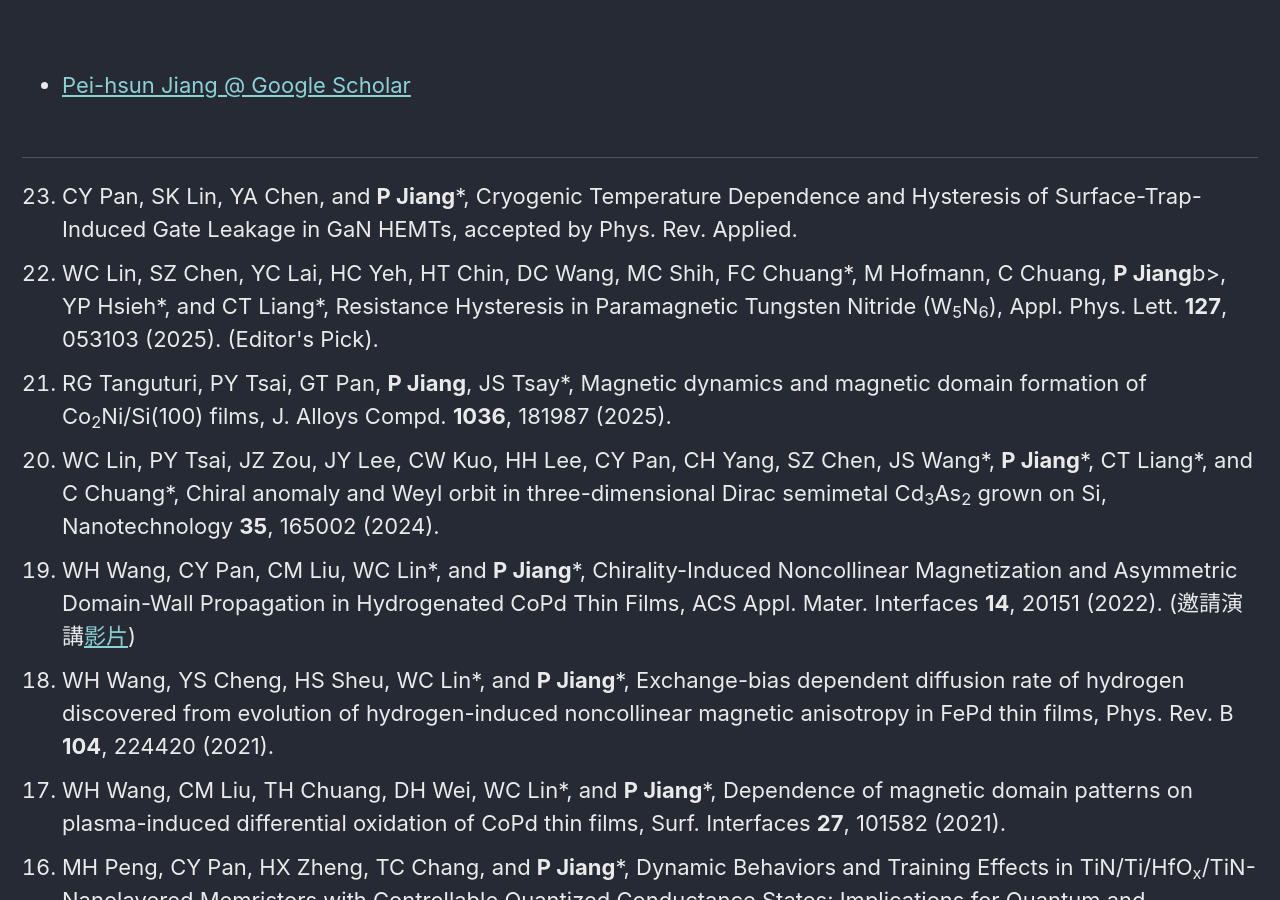
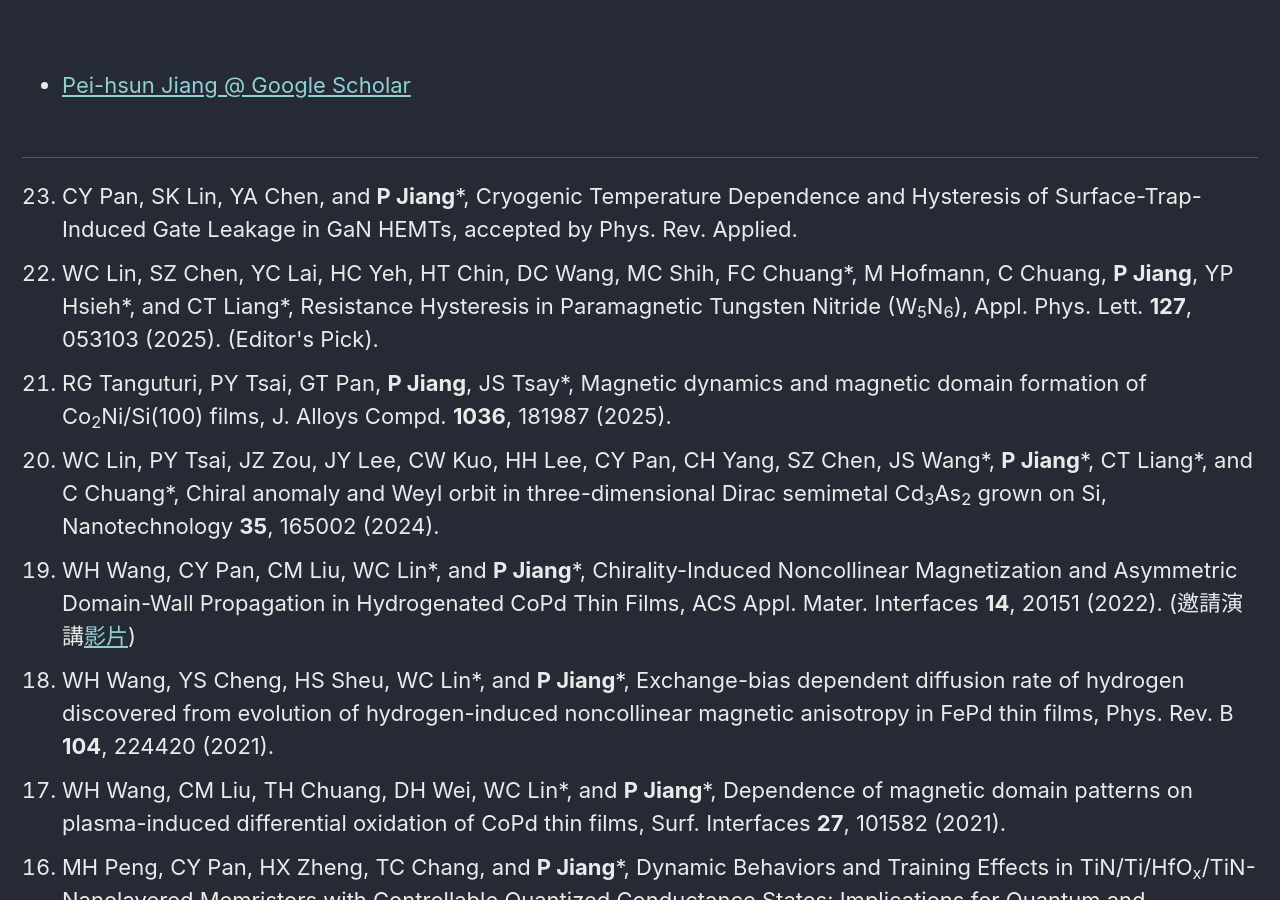
Before and after one commit to pjiang-ntnu/pjiang-ntnu.github.io, a Jekyll site: the page built from _pages/publications.md, in a window 1280 px wide and 900 px high, scrolled down 338 px. Built offline with Jekyll 4.4.1, drawn with Linux system fonts in a browser that asks for light colours; nearby versions of some CDN libraries; comment, search, counter and statistics services are not loaded.

```diff
--- a/_pages/publications.md
+++ b/_pages/publications.md
@@ -35,7 +35,7 @@ referrerPolicy="no-referrer-when-downgrade"></a></div></noscript>
 <ol reversed>
 <li> CY Pan, SK Lin, YA Chen, and <b>P Jiang</b>*, Cryogenic Temperature Dependence and Hysteresis of Surface-Trap-Induced Gate Leakage in GaN HEMTs, accepted by Phys. Rev. Applied.
 
-<li> WC Lin, SZ Chen, YC Lai, HC Yeh, HT Chin, DC Wang, MC Shih, FC Chuang*, M Hofmann, C Chuang, <b>P Jiang</b>b>, YP Hsieh*, and CT Liang*, Resistance Hysteresis in Paramagnetic Tungsten Nitride (W<sub>5</sub>N<sub>6</sub>), Appl. Phys. Lett. <b>127</b>, 053103 (2025). (Editor's Pick).
+<li> WC Lin, SZ Chen, YC Lai, HC Yeh, HT Chin, DC Wang, MC Shih, FC Chuang*, M Hofmann, C Chuang, <b>P Jiang</b>, YP Hsieh*, and CT Liang*, Resistance Hysteresis in Paramagnetic Tungsten Nitride (W<sub>5</sub>N<sub>6</sub>), Appl. Phys. Lett. <b>127</b>, 053103 (2025). (Editor's Pick).
 
 <li> RG Tanguturi, PY Tsai, GT Pan, <b>P Jiang</b>, JS Tsay*, Magnetic dynamics and magnetic domain formation of Co<sub>2</sub>Ni/Si(100) films, J. Alloys Compd. <b>1036</b>, 181987 (2025).
 
```
